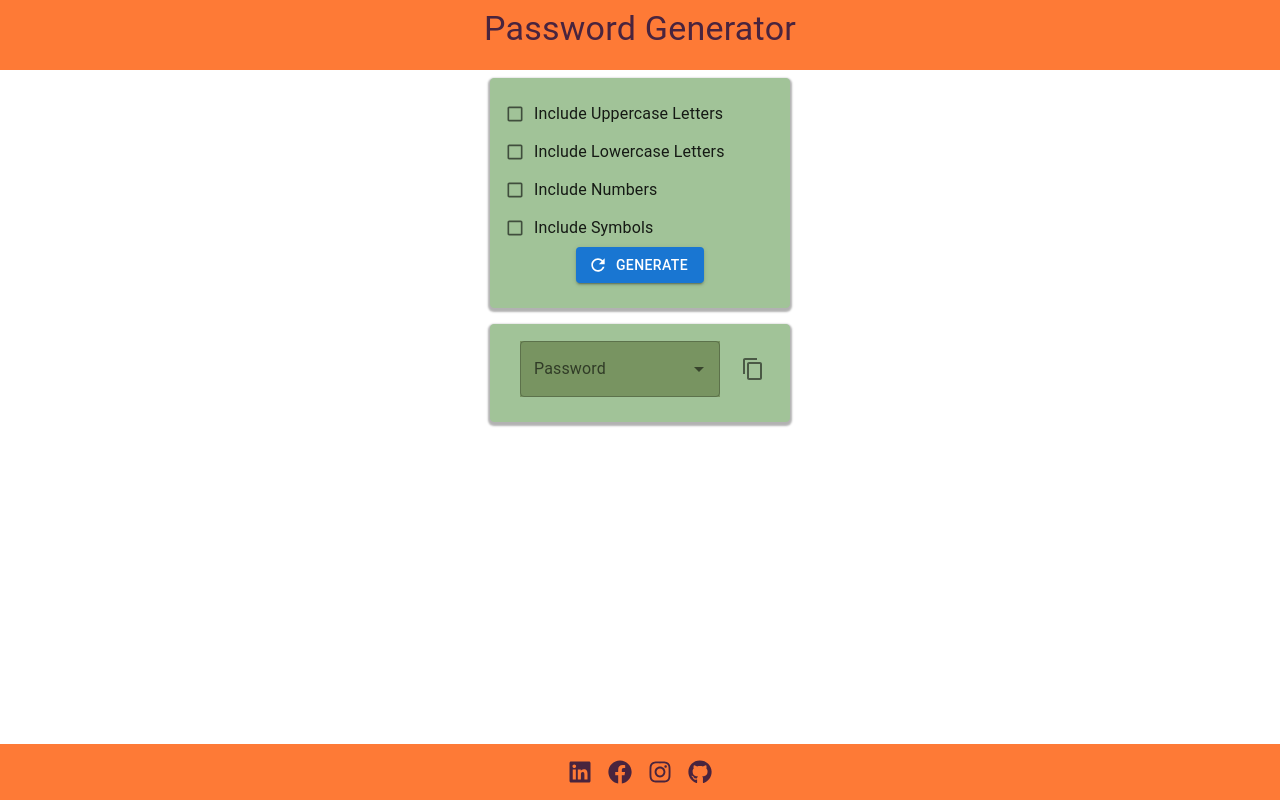
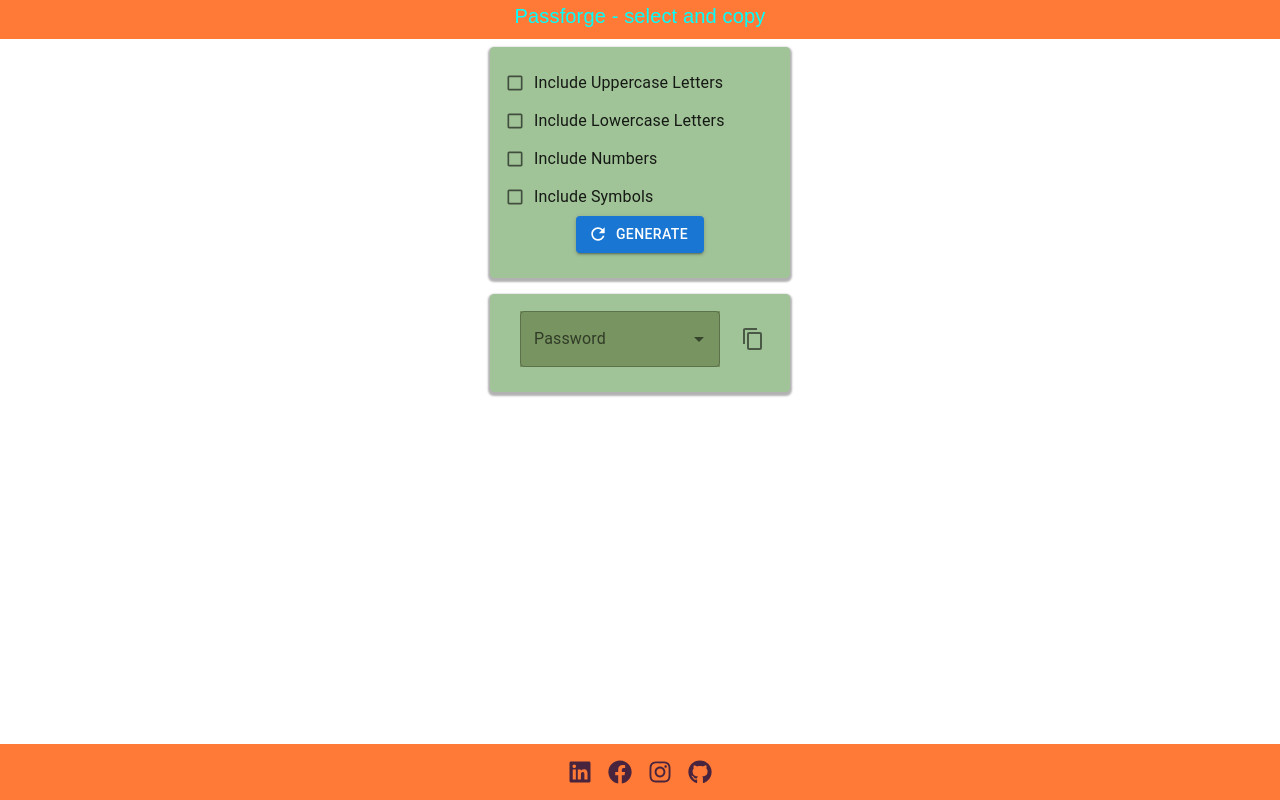
Before and after one commit to Abdullahprogramme/Password_Generator, a React (Create React App) app: page / in a window 1280 px wide. Built offline with nearby package versions, Linux system fonts and the light colour scheme.

Commit message:
Update Header.js

```diff
--- a/src/Components/Header.js
+++ b/src/Components/Header.js
@@ -1,12 +1,13 @@
 import React from 'react';
 import Typography from '@mui/material/Typography';
 import Box from '@mui/material/Box';
+import { blue } from '@mui/material/colors';
 
 function Header() {
   return (
-    <Box display="flex" justifyContent="center" alignItems="center" bgcolor="#FE7A36" color="#49243E" p={1} width="100%">
-      <Typography variant="h4" component="h1" gutterBottom>
-        Password Generator
+    <Box display="flex" justifyContent="center" alignItems="center" bgcolor="#FE7A36" color="#49243E" p={0} width="100%">
+      <Typography className='Header' variant="h6" sx={{ fontFamily: 'Raleway, sans-serif', color: 'cyan' }} gutterBottom>
+        Passforge - select and copy
       </Typography>
     </Box>
   );
```
